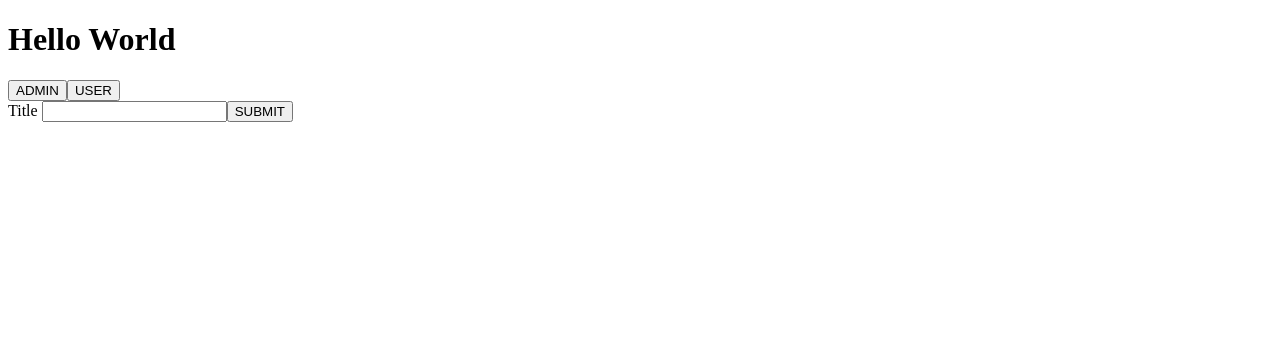
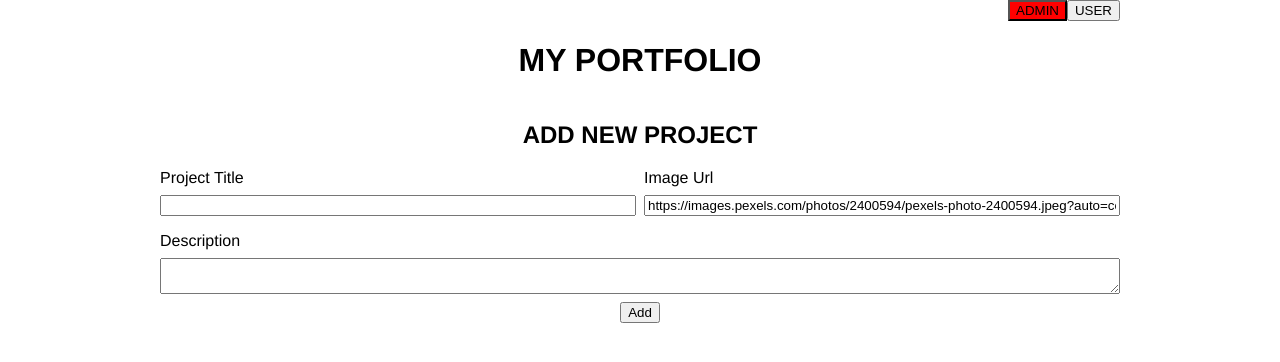
Before and after one commit to CodeOp-tech/vue-portfolio-activity-VanessaCavaco, a Vue app: page / in a window 1280 px wide. Shown: the top 362 px of the page. Built offline with nearby package versions, Linux system fonts and the light colour scheme.

Commit message:
componentes User view y Admin View

```diff
--- a/src/App.vue
+++ b/src/App.vue
@@ -1,8 +1,13 @@
 <template>
+  <div class="buttons">
+    <button :class="{ activeButton: isAdmin }" @click="isAdmin = true">ADMIN</button>
+    <button :class="{ activeButton: !isAdmin }" @click="isAdmin = false">USER</button>
+  </div>
   <div>
-    <h1>Hello World</h1>
-    <button @click="isAdmin = true">ADMIN</button>
-    <button @click="isAdmin = false">USER</button>
+    <h1>MY PORTFOLIO</h1>
+  </div>
+
+  <div class="grid-component">
     <admin-view v-if="isAdmin" @createProject="addProject" />
     <user-view v-else />
   </div>
@@ -21,15 +26,37 @@ export default {
   data() {
     return {
       isAdmin: true,
-      allProjects: []
+      allProjects: [],
     };
   },
   methods: {
     addProject(project) {
       this.allProjects.push(project);
+      console.log(this.allProjects)
     }
   }
 };
 </script>
 
-<style></style>
+<style>
+body{
+  display: grid;
+  font-family: 'Franklin Gothic Medium', 'Arial Narrow', Arial, sans-serif;
+  width: 75%;
+  margin: auto;
+}
+h1{
+  text-align: center;
+}
+.activeButton {
+  background-color: red;
+}
+.buttons{
+  display: flex;
+  justify-content: end;
+}
+.grid-component{
+  display: grid;
+  justify-items: center;
+}
+</style>
--- a/src/components/AdminView.vue
+++ b/src/components/AdminView.vue
@@ -1,8 +1,23 @@
 <template>
   <div>
-    Title
-    <input v-model="title" />
-    <button @click="handleSubmit">SUBMIT</button>
+    <h2>ADD NEW PROJECT</h2>
+  </div>
+  <div class="flex-row">
+    <div class="flex-column">
+      <label for="title">Project Title</label>
+      <input v-model="title" type="text" />
+    </div>
+    <div class="flex-column">
+      <label for="image">Image Url</label>
+      <input v-model="image" type="url" />
+    </div>
+  </div>
+  <div class="flex-column">
+    <label for="description">Description</label>
+    <textarea v-model="description" name="description" id="description"></textarea>
+  </div>
+  <div>
+    <button @click="handleSubmit">Add</button>
   </div>
 </template>
 
@@ -12,20 +27,43 @@ export default {
   data() {
     return {
       title: "",
-      image: "",
+      image: "https://images.pexels.com/photos/2400594/pexels-photo-2400594.jpeg?auto=compress&cs=tinysrgb&dpr=1&w=400&h=250&fit=crop&crop=focalpoint",
       description: ""
     };
   },
   methods: {
     handleSubmit() {
-      this.$emit("createProject", {
+      const project = {
         title: this.title,
         image: this.image,
         description: this.description
-      });
+      };
+
+      this.$emit("createProject", project);
+      this.reset()
+    },
+    reset() {
+      this.title = ''
+      this.image = ''
+      this.description = ''
     }
   }
 };
 </script>
 
-<style></style>
+<style>
+.flex-row{
+  display: flex;
+  flex-direction: row;
+  width: 100%;
+  gap: 8px;
+  padding-bottom: 8px;
+}
+.flex-column{
+  display: flex;
+  flex-direction: column;
+  width: 100%;
+  gap: 8px;
+  padding-bottom: 8px;
+}
+</style>
--- a/src/components/UserView.vue
+++ b/src/components/UserView.vue
@@ -1,11 +1,46 @@
 <template>
-  <div>User View</div>
+  <div class="flex-row">
+    <div >
+      <img src="https://images.pexels.com/photos/3635300/pexels-photo-3635300.jpeg?auto=compress&cs=tinysrgb&dpr=1&w=400&h=250&fit=crop&crop=focalpoint" alt="">
+    </div>
+    <div>
+      <div>
+        <h2>Project Title</h2>
+        <p>aqui irá la description</p>
+      </div>
+    </div>
+  </div>
+
+<div class="grid-column">
+  <div v-for="project in allProjects" :key="project.title" class="grid-item">
+      <img :src="project.image" :alt="project.title">
+    </div>
+</div>
 </template>
 
 <script>
 export default {
-  name: "UserView"
+  name: "UserView",
+  props: ['allProjects'],
 };
 </script>
 
-<style></style>
+<style>
+.flex-row{
+  display: flex;
+  flex-direction: row;
+  width: 100%;
+  gap: 8px;
+  padding-bottom: 8px;
+}
+
+.grid-column{
+  display: grid;
+  grid-template-columns: repeat(4,1fr);
+  width:100%;
+}
+.grid-item{
+  width:15%;
+  aspect-ratio: 1;
+}
+</style>
```
